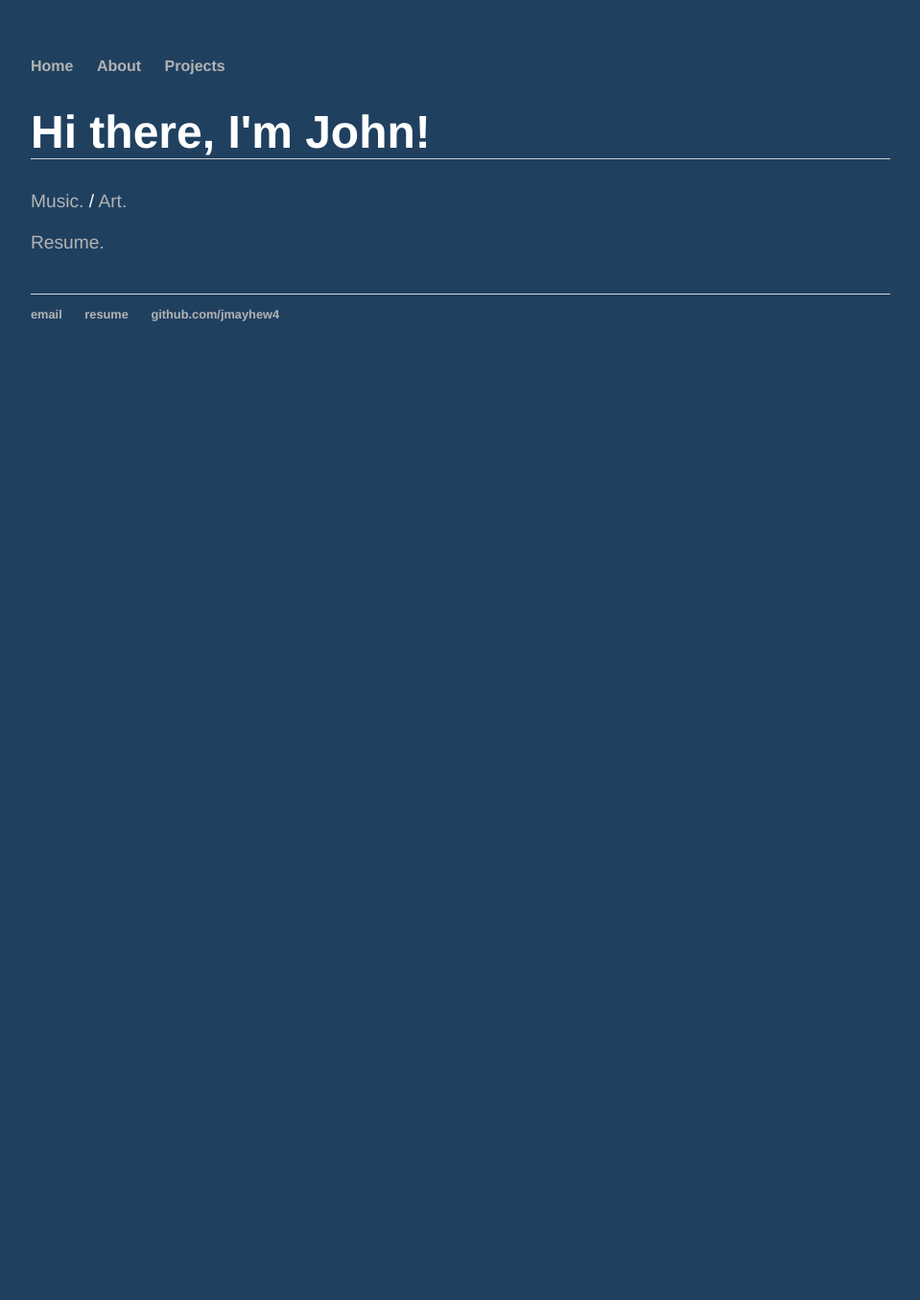
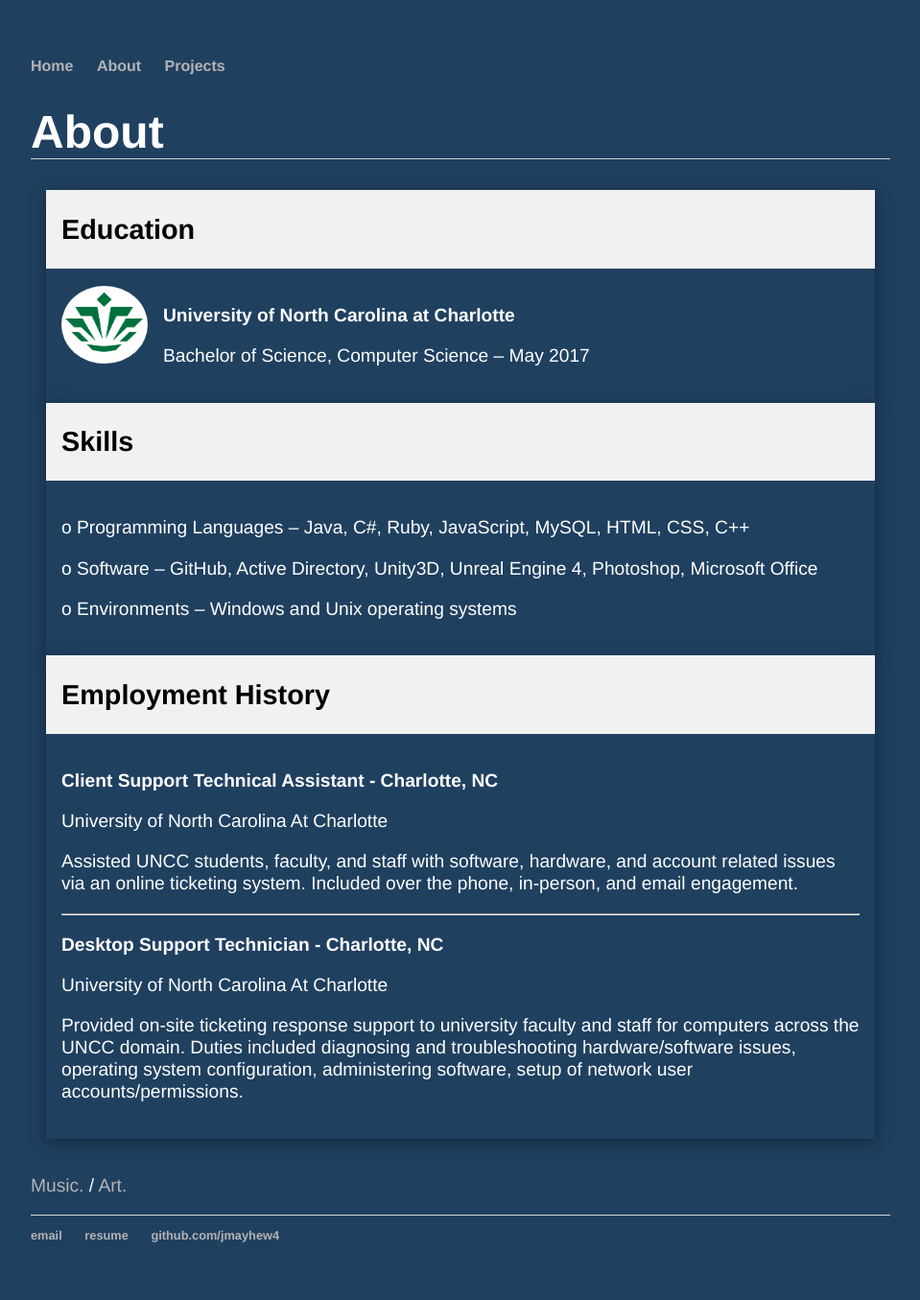
Before and after one commit to jmayhew4/jmayhew4.github.io, a Jekyll site: the page built from index.html, in a window 1280 px wide. Shown: the whole page at 96% size, without its empty margins (160-1119 px from the left). Built offline with Jekyll 4.4.1, drawn with Linux system fonts in a browser that asks for light colours; before the commit the page ends 900 px from its top, so only the background shows below that.

Commit message:
Update index.html

```diff
--- a/index.html
+++ b/index.html
@@ -3,9 +3,72 @@ layout: default
 title: Hey, Mayhew!
 ---
 <div class="blurb">
-	<h1>Hi there, I'm John!</h1>
-	<p><a href="https://soundcloud.com/johnmayhem">Music.</a> / <a href="https://heymayhew.tumblr.com/">Art.</a></p>
-	<p><a href="JohnMayhewResume2018.pdf" target="_blank">Resume.</a>
+	<div class="about">
+
+<!--
+<p>
+I'm John.
+
+I'm a computer geek with a passion for music, art, technology, writing, and games.
+</p>
+	<h2>Additionally...</h2>
+	<p>I've worked on video games, like this:</p>
+	<iframe width="560" height="315" src="https://www.youtube.com/embed/m4Bc58XAMos" frameborder="0" allowfullscreen></iframe>
+	<p>I'm looking for work, so check my resume!
 	</p>
+-->
+
+<h1>About</h1>
+<div class="w3-container">
+  <div class="w3-card-4" style="width:100%">
+    <header class="w3-container w3-light-grey">
+      <h2>Education</h2>
+    </header>
+    <div class="w3-container"><br>
+      <img src="../photos/UNCC.PNG" alt="Avatar" class="w3-left w3-circle w3-margin-right" style="width:90px">
+	<p><strong>University of North Carolina at Charlotte</strong></p>
+        <p>Bachelor of Science, Computer Science – May 2017</p><br>
+    </div>
+  </div>
+</div>
+
+
+<div class="w3-container">
+  <div class="w3-card-4" style="width:100%">
+    <header class="w3-container w3-light-grey">
+      <h2>Skills</h2>
+    </header>
+    <div class="w3-container"><br>
+      <!-- <img src="../photos/UNCC.PNG" alt="Avatar" class="w3-left w3-circle w3-margin-right" style="width:90px"> -->
+	<p>o Programming Languages – Java, C#, Ruby, JavaScript, MySQL, HTML, CSS, C++</p>
+        <p>o Software – GitHub, Active Directory, Unity3D, Unreal Engine 4, Photoshop, Microsoft Office</p>
+	<p>o Environments – Windows and Unix operating systems</p><br>
+    </div>
+  </div>
+</div>
+
+
+<div class="w3-container">
+  <div class="w3-card-4" style="width:100%">
+    <header class="w3-container w3-light-grey">
+      <h2>Employment History</h2>
+    </header>
+    <div class="w3-container"><br>
+      <!-- <img src="../photos/UNCC.PNG" alt="Avatar" class="w3-left w3-circle w3-margin-right" style="width:90px"> -->
+	<p><strong>Client Support Technical Assistant - Charlotte, NC</strong></p>
+        <p>University of North Carolina At Charlotte</p>
+	<p>Assisted UNCC students, faculty, and staff with software, hardware, and account related issues via an online ticketing system. Included over the phone, in-person, and email engagement.</p><hr>
+
+	<p><strong>Desktop Support Technician - Charlotte, NC</strong></p>
+        <p>University of North Carolina At Charlotte</p>
+	<p>Provided on-site ticketing response support to university faculty and staff for computers across the UNCC domain. Duties included diagnosing and troubleshooting hardware/software issues, operating system configuration, administering software, setup of network user accounts/permissions.</p><br>
+    </div>
+  </div>
+</div>
+<br>
+
+<p><a href="https://soundcloud.com/johnmayhem">Music.</a> / <a href="https://heymayhew.tumblr.com/">Art.</a></p>
+
+</div>
 
 </div><!-- /.blurb -->
```
